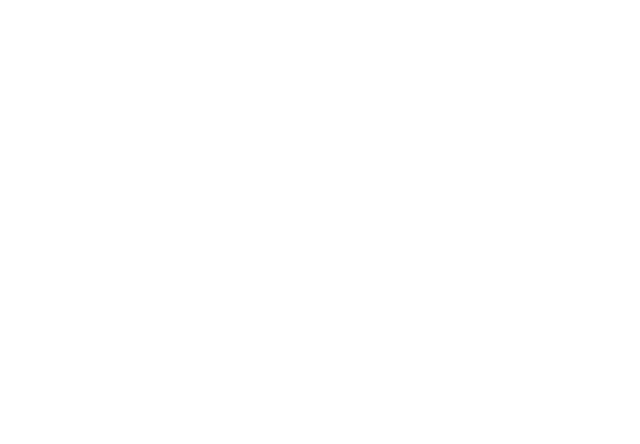
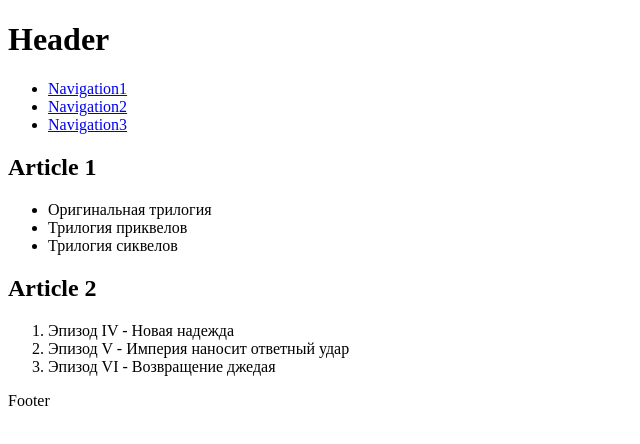
Before and after one commit to js-tasks-ru/htmlcss-20230227_yaroshenkoannette, a website: page 02-dz0/01-semantic-mockup/solution.html in a window 1280 px wide. Shown: the whole page, without its empty margins (0-640 px from the left). Drawn offline with Linux system fonts and the light colour scheme.

Commit message:
add solution for task 02 semantic-mockup

```diff
--- a/02-dz0/01-semantic-mockup/solution.html
+++ b/02-dz0/01-semantic-mockup/solution.html
@@ -1,4 +1,43 @@
 <!DOCTYPE html>
-<html lang="ru">
-    <!-- Ваше решение -->
+<html lang="en">
+  <head>
+    <meta charset="UTF-8" />
+    <meta http-equiv="X-UA-Compatible" content="IE=edge" />
+    <meta name="viewport" content="width=device-width, initial-scale=1.0" />
+    <link rel="stylesheet" href="css/style.css" />
+    <title>Document</title>
+  </head>
+  <body>
+    <header>
+      <h1>Header</h1>
+    </header>
+    <nav>
+      <ul>
+        <li><a href="#">Navigation1</a></li>
+        <li><a href="#">Navigation2</a></li>
+        <li><a href="#">Navigation3</a></li>
+      </ul>
+    </nav>
+    <main>
+      <div class="container">
+        <article>
+          <h2>Article 1</h2>
+          <ul>
+            <li>Оригинальная трилогия</li>
+            <li>Трилогия приквелов</li>
+            <li>Трилогия сиквелов</li>
+          </ul>
+        </article>
+        <article>
+          <h2>Article 2</h2>
+          <ol>
+            <li>Эпизод IV - Новая надежда</li>
+            <li>Эпизод V - Империя наносит ответный удар</li>
+            <li>Эпизод VI - Возвращение джедая</li>
+          </ol>
+        </article>
+      </div>
+    </main>
+    <footer>Footer</footer>
+  </body>
 </html>
```
Also changed, not shown: assets/css/main.css (line endings or trailing spaces).
